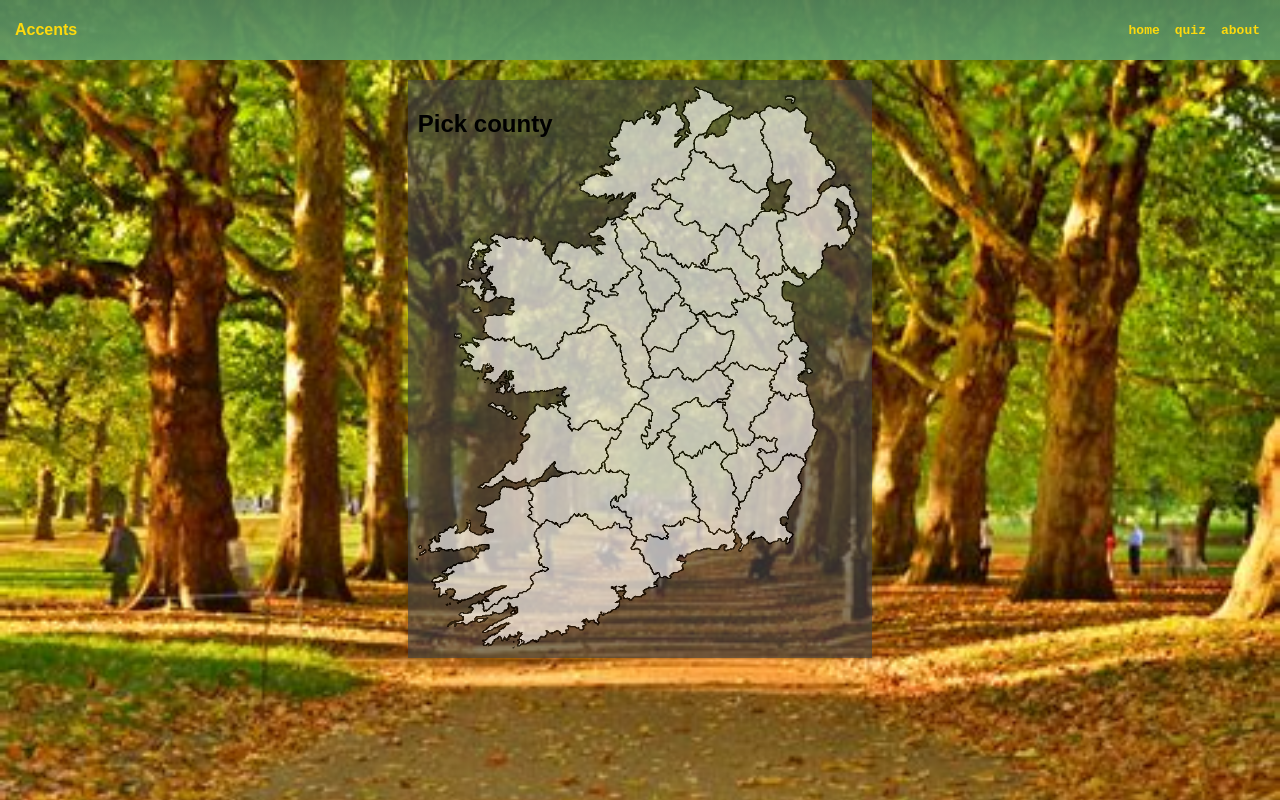
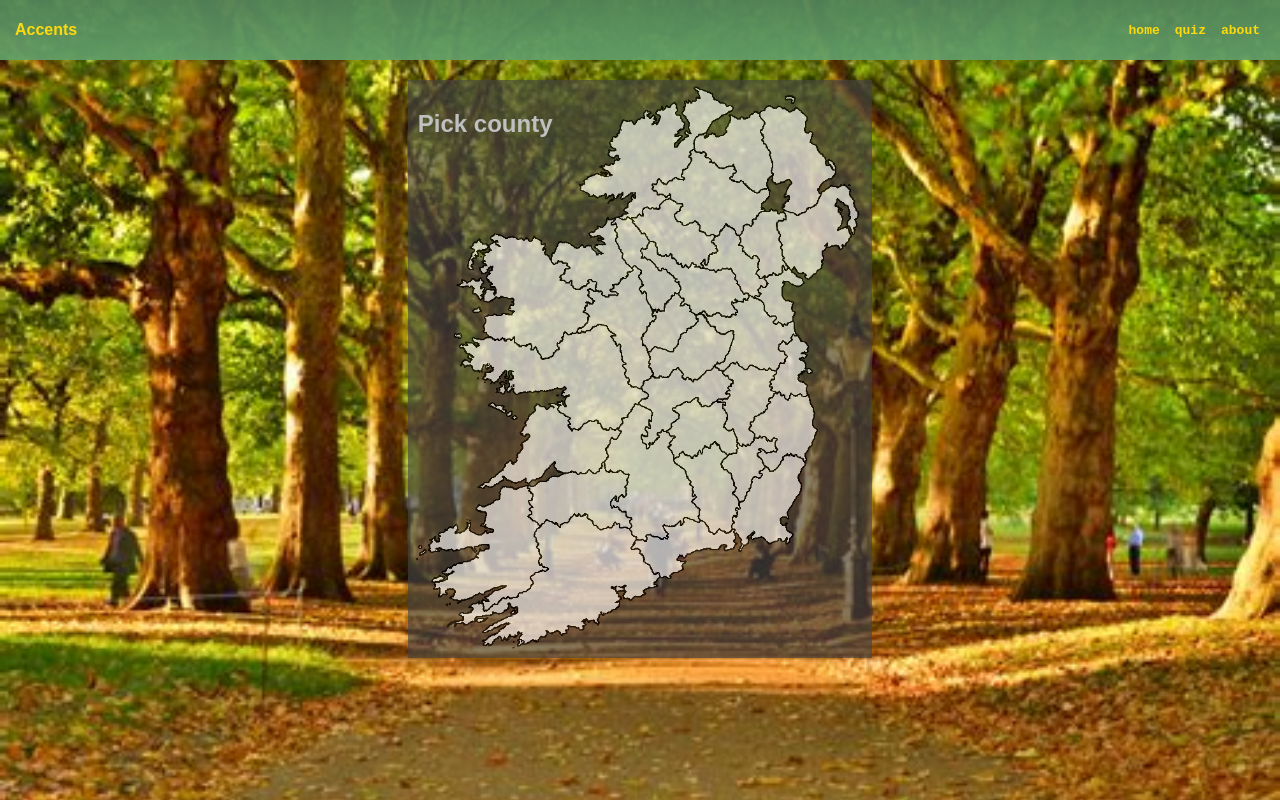
Before and after one commit to johnrearden/accents, a React (Create React App) app: page / in a window 1280 px wide. Built offline with nearby package versions, Linux system fonts and the light colour scheme.

Commit message:
tiny change

```diff
--- a/package.json
+++ b/package.json
@@ -9,7 +9,7 @@
     "babel-plugin-transform-class-properties": "^6.24.1",
     "react": "^16.13.1",
     "react-dom": "^16.13.1",
-    "react-scripts": "3.4.1"
+    "react-scripts": "^3.4.1"
   },
   "scripts": {
     "start": "react-scripts start",
--- a/src/Megamap.js
+++ b/src/Megamap.js
@@ -168,7 +168,7 @@ function Megamap(props) {
                      left: mapRect.left + 10,
                      top: mapRect.top + 10,
                     //  color: '#33727b',
-                     color: 'black',
+                     color: 'silver',
                  }}>
                 <h2>
                     {currentCounty === undefined ?
```
Also changed, not shown: 1 other file (tests, documents, lock files or other folders).
